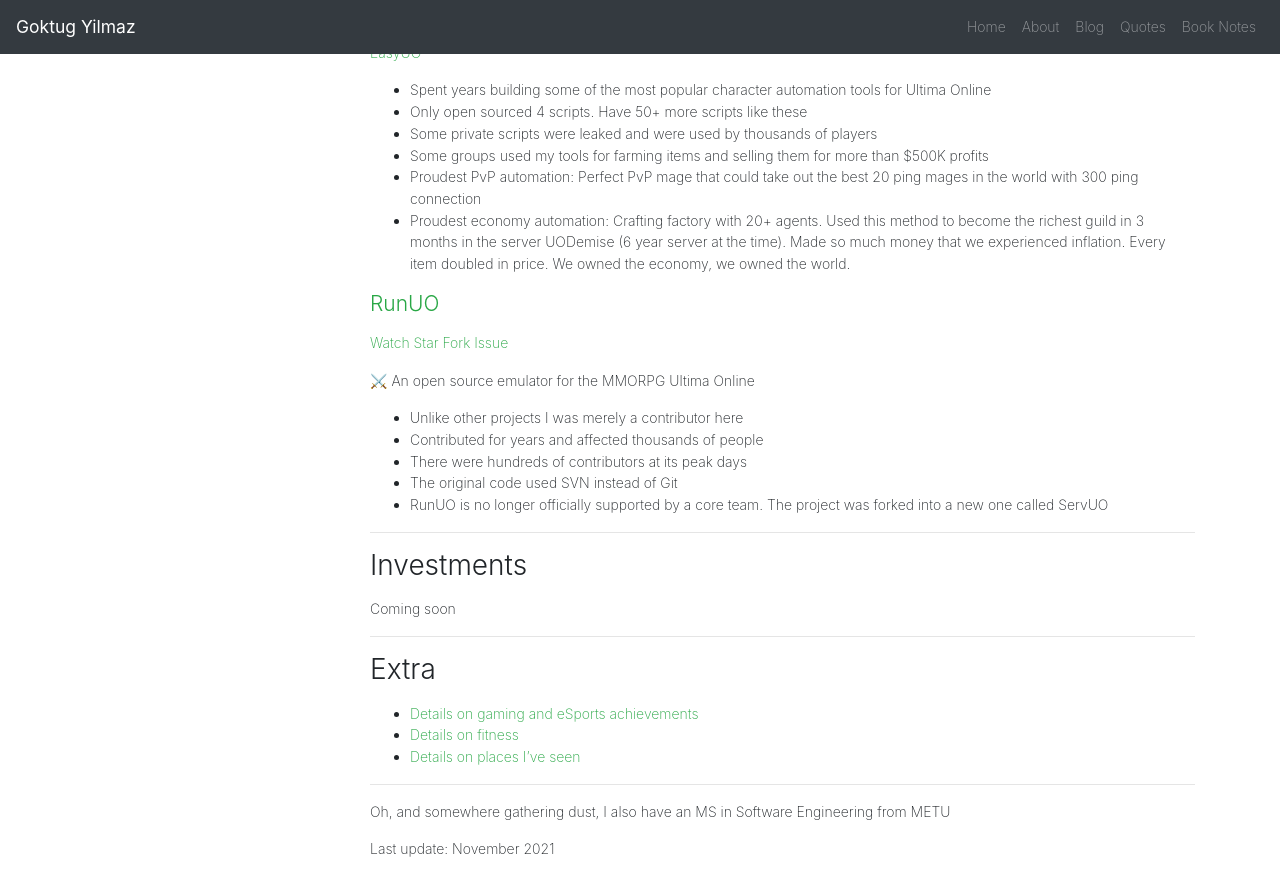
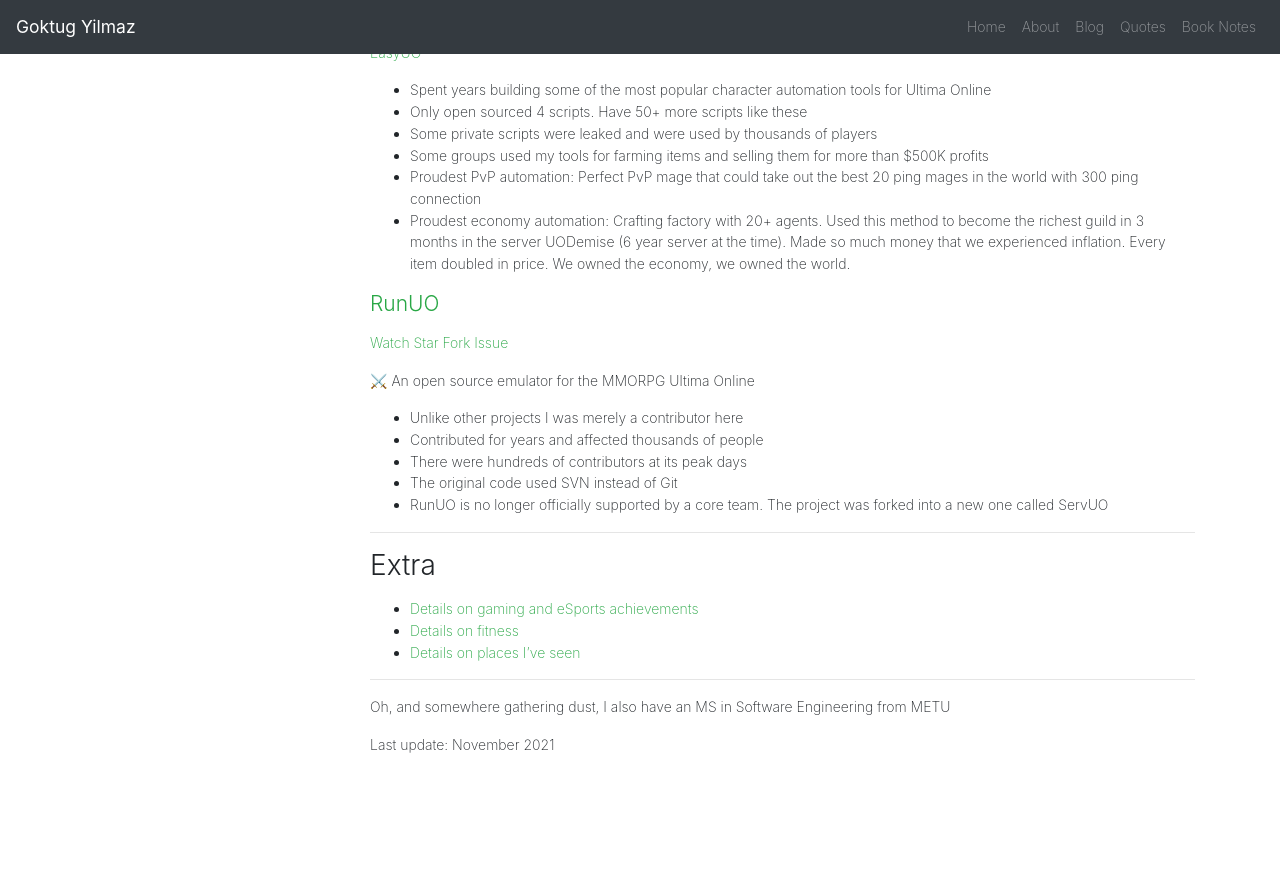
Before and after one commit to Esqarrouth/goktugyil.github.io, a Jekyll site: the page built from _pages/about.md, in a window 1280 px wide and 900 px high, scrolled down 3130 px. Shown: the top 896 px of the window. Built offline with Jekyll 4.4.1, drawn with Linux system fonts in a browser that asks for light colours; our own code applies the rules of GitHub Pages for plain Markdown files; after the commit the page ends 3926 px from its top, so only the background shows below that.

Commit message:
Remove stale Investments placeholder

```diff
--- a/_pages/about.md
+++ b/_pages/about.md
@@ -177,12 +177,6 @@ We’ve worked on various projects in the cryptocurrency space. These include:
 
 <hr />
 
-## Investments
-
-Coming soon
-
-<hr />
-
 ## Extra
 
 - [Details on gaming and eSports achievements]({{ site.baseurl}}{% link _pages/games.md %})
```
